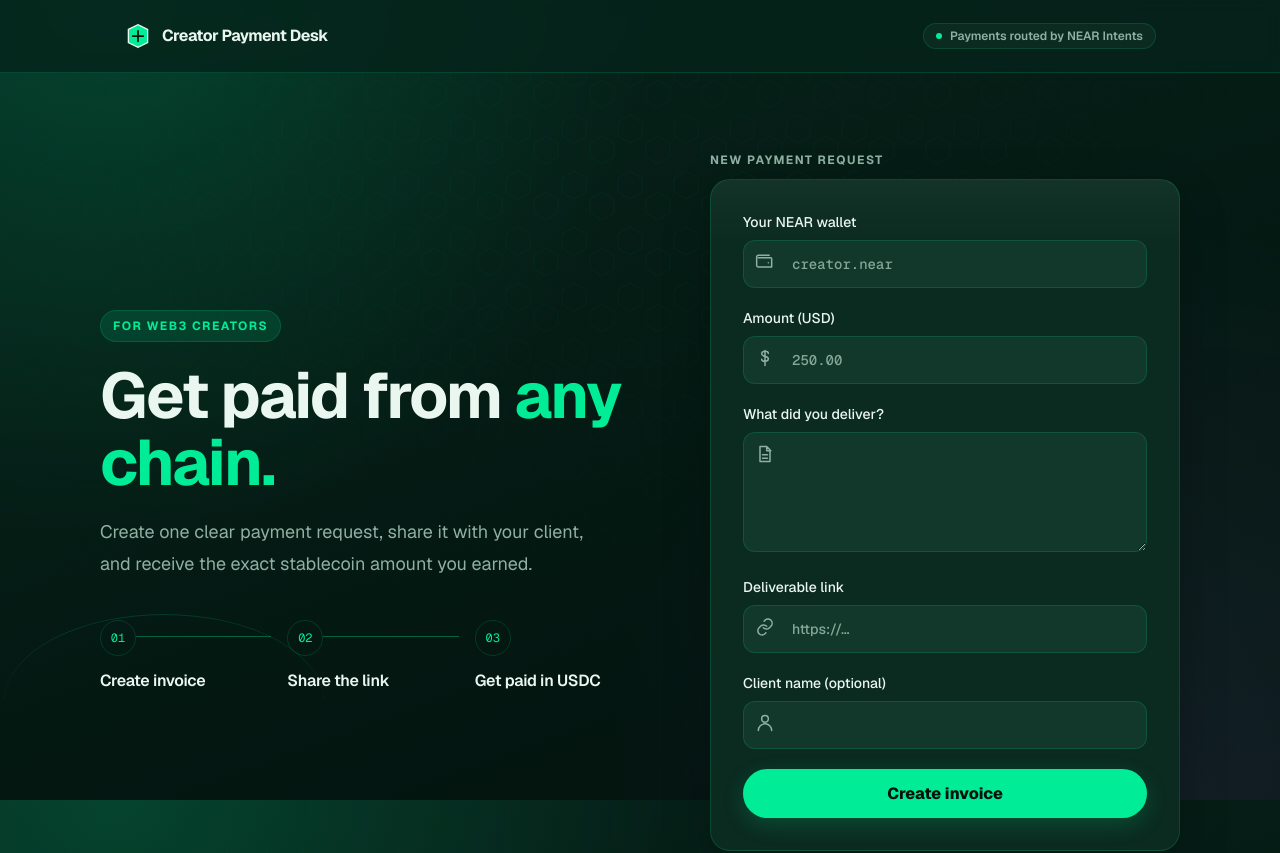
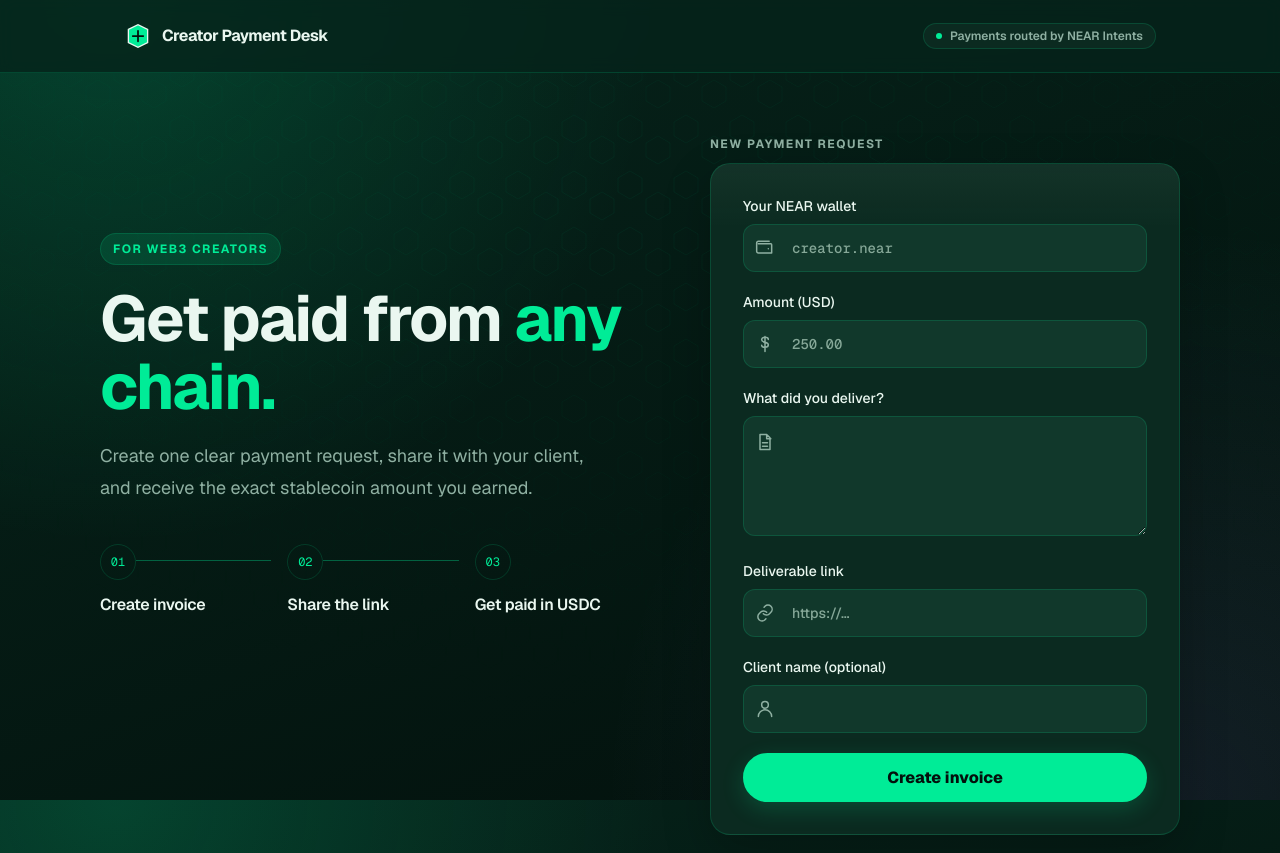
Before and after one commit to ashtronik/creator-payment-desk, a Next.js app: page / in a window 1280 px wide. Shown: the top 853 px of the page. Built offline with nearby package versions, Linux system fonts and the light colour scheme.

Commit message:
ui fix pass 3

```diff
--- a/app/create-invoice-form.tsx
+++ b/app/create-invoice-form.tsx
@@ -72,7 +72,7 @@ export function CreateInvoiceForm() {
 
 function Field({ label, error, icon, children }: { label: string; error?: string; icon: "wallet" | "dollar" | "document" | "link" | "person"; children: ReactNode }) {
   const icons = { wallet: <path d="M4 7h15a1 1 0 0 1 1 1v10H4a2 2 0 0 1-2-2V6a2 2 0 0 1 2-2h13M16 13h.01"/>, dollar: <path d="M12 3v18m4-14.5c0-1.3-1.8-2.5-4-2.5s-4 1.2-4 3 1.8 2.5 4 3 4 1.2 4 3-1.8 3-4 3-4-1.2-4-2.5"/>, document: <path d="M6 3h8l4 4v14H6V3Zm8 0v5h5M9 13h6m-6 4h6"/>, link: <path d="M10 13a5 5 0 0 0 7.1.1l2-2a5 5 0 0 0-7.1-7.1l-1.1 1.1M14 11a5 5 0 0 0-7.1-.1l-2 2A5 5 0 0 0 12 20l1.1-1.1"/>, person: <path d="M20 21a8 8 0 0 0-16 0M12 11a4 4 0 1 0 0-8 4 4 0 0 0 0 8Z"/> };
-  return <label className="block text-sm font-medium text-text"><span>{label}</span><span className="relative mt-2 block"><svg aria-hidden="true" viewBox="0 0 24 24" className="absolute left-3 top-3 h-5 w-5 text-muted" fill="none" stroke="currentColor" strokeWidth="1.8" strokeLinecap="round" strokeLinejoin="round">{icons[icon]}</svg>{children}</span>{error ? <span className="mt-1 block text-sm font-normal text-coral-ink">{error}</span> : null}</label>;
+  return <label className="block text-sm font-medium text-text"><span>{label}</span><span className="relative mt-2 block"><svg aria-hidden="true" viewBox="0 0 24 24" className={`pointer-events-none absolute left-3 h-5 w-5 text-muted ${icon === "document" ? "top-4" : "top-1/2 -translate-y-1/2"}`} fill="none" stroke="currentColor" strokeWidth="1.8" strokeLinecap="round" strokeLinejoin="round">{icons[icon]}</svg>{children}</span>{error ? <span className="mt-1 block text-sm font-normal text-coral-ink">{error}</span> : null}</label>;
 }
 
 function LinkRow({ label, href, dark = false }: { label: string; href: string; dark?: boolean }) {
--- a/app/page.tsx
+++ b/app/page.tsx
@@ -2,6 +2,6 @@ import { CreateInvoiceForm } from "./create-invoice-form";
 
 export default function Home() {
   return (
-    <main className="overflow-hidden px-4 py-12 sm:px-6 sm:py-20"><div className="mx-auto grid w-full max-w-[1080px] items-center gap-12 lg:grid-cols-[minmax(0,1fr)_470px] lg:gap-16"><section className="relative"><p className="eyebrow inline-flex rounded-full border border-green/35 bg-green-tint px-3 py-2 text-green">For web3 creators</p><h1 className="display mt-5 max-w-xl text-text">Get paid from <span className="text-green">any chain.</span></h1><p className="mt-5 max-w-lg text-lg leading-8 text-muted">Create one clear payment request, share it with your client, and receive the exact stablecoin amount you earned.</p><ol className="relative mt-10 grid max-w-xl gap-7 sm:grid-cols-3 sm:gap-4">{[["01", "Create invoice"], ["02", "Share the link"], ["03", "Get paid in USDC"]].map(([number, label], index) => <li key={number} className="relative"><span className="mono flex h-9 w-9 items-center justify-center rounded-full border border-green text-xs text-green">{number}</span>{index < 2 ? <span aria-hidden="true" className="absolute left-9 top-4 hidden h-px w-[calc(100%-2.25rem)] bg-green/35 sm:block" /> : null}<p className="mt-3 font-semibold tracking-[-.02em] text-text">{label}</p></li>)}</ol><div aria-hidden="true" className="absolute -bottom-24 -left-24 h-44 w-80 rounded-[100%] border-t border-green/25" /></section><section><p className="eyebrow mb-3 text-muted">New payment request</p><CreateInvoiceForm /></section></div></main>
+    <main className="flex-1 overflow-hidden px-4 py-12 sm:px-6 lg:py-16"><div className="mx-auto grid w-full max-w-[1080px] items-start gap-12 lg:grid-cols-[minmax(0,1fr)_470px] lg:gap-16"><section className="relative lg:sticky lg:top-24"><p className="eyebrow inline-flex rounded-full border border-green/35 bg-green-tint px-3 py-2 text-green">For web3 creators</p><h1 className="display mt-5 max-w-xl text-text">Get paid from <span className="text-green">any chain.</span></h1><p className="mt-5 max-w-lg text-lg leading-8 text-muted">Create one clear payment request, share it with your client, and receive the exact stablecoin amount you earned.</p><ol className="relative mt-10 grid max-w-xl gap-7 sm:grid-cols-3 sm:gap-4">{[["01", "Create invoice"], ["02", "Share the link"], ["03", "Get paid in USDC"]].map(([number, label], index) => <li key={number} className="relative"><span className="mono flex h-9 w-9 items-center justify-center rounded-full border border-green text-xs text-green">{number}</span>{index < 2 ? <span aria-hidden="true" className="absolute left-9 top-4 hidden h-px w-[calc(100%-2.25rem)] bg-green/35 sm:block" /> : null}<p className="mt-3 font-semibold tracking-[-.02em] text-text">{label}</p></li>)}</ol></section><section><p className="eyebrow mb-3 text-muted">New payment request</p><CreateInvoiceForm /></section></div></main>
   );
 }
```
Also changed, not shown: app/desk/[token]/desk-client.tsx (+3 -3 lines).
